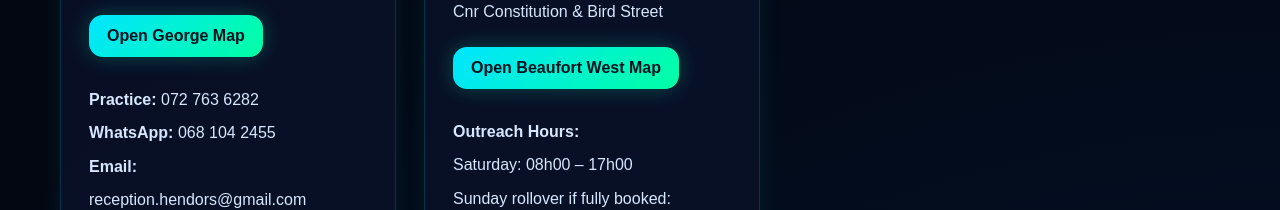
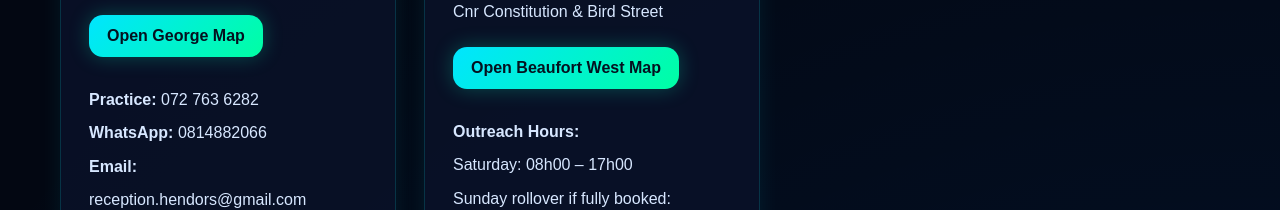
Before and after one commit to hendorwynne-a11y/hendorsdiagnostics-website, a React (Vite) app: page / in a window 1280 px wide. Shown: the part 4120-4330 px from the top of the page. Built offline with nearby package versions, Linux system fonts and the light colour scheme.

Commit message:
Update WhatsApp contact number in App.jsx

```diff
--- a/src/App.jsx
+++ b/src/App.jsx
@@ -176,7 +176,7 @@ export default function App() {
             </a>
 
             <p><strong>Practice:</strong> 072 763 6282</p>
-            <p><strong>WhatsApp:</strong> 068 104 2455</p>
+            <p><strong>WhatsApp:</strong> 0814882066</p>
             <p><strong>Email:</strong></p>
             <p>reception.hendors@gmail.com</p>
             <p><strong>Hours:</strong></p>
```
